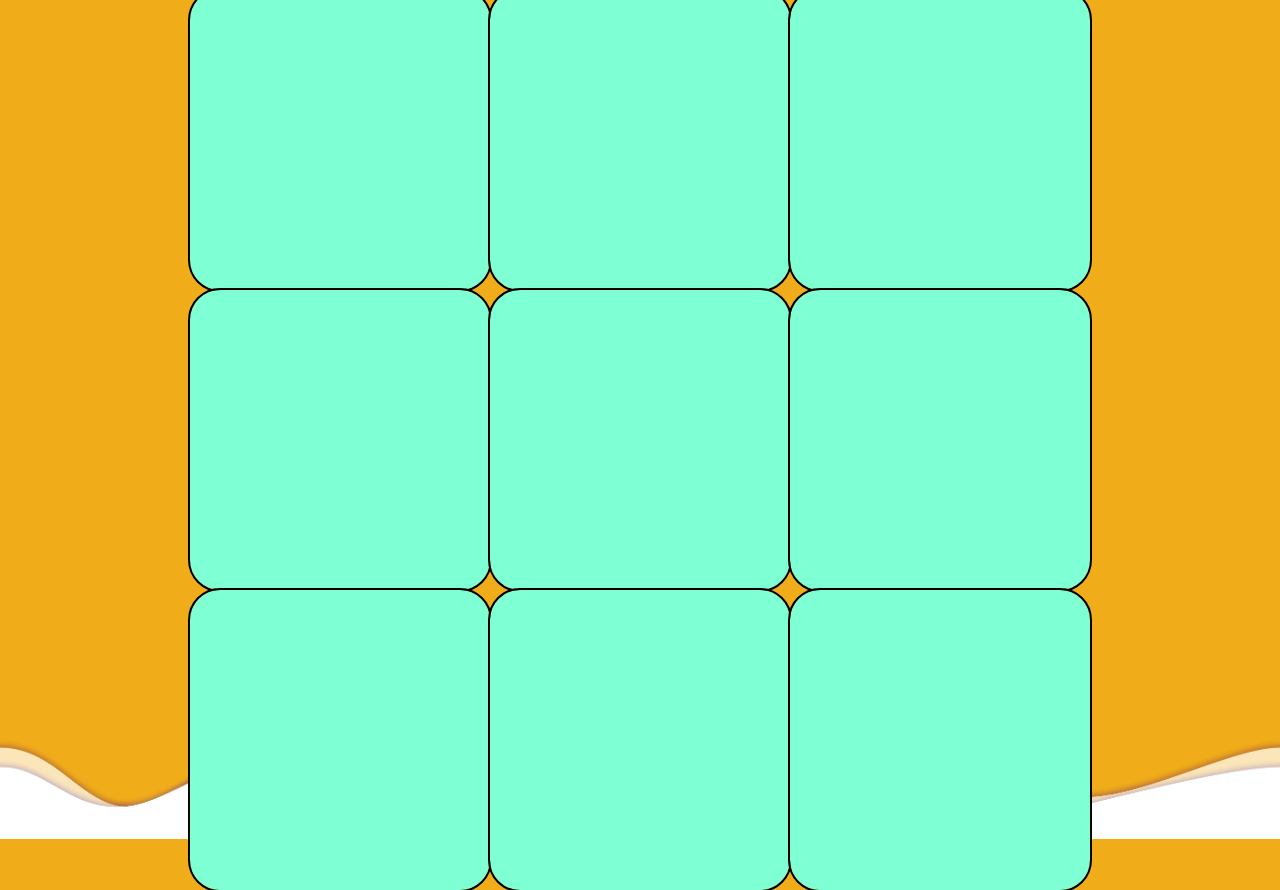
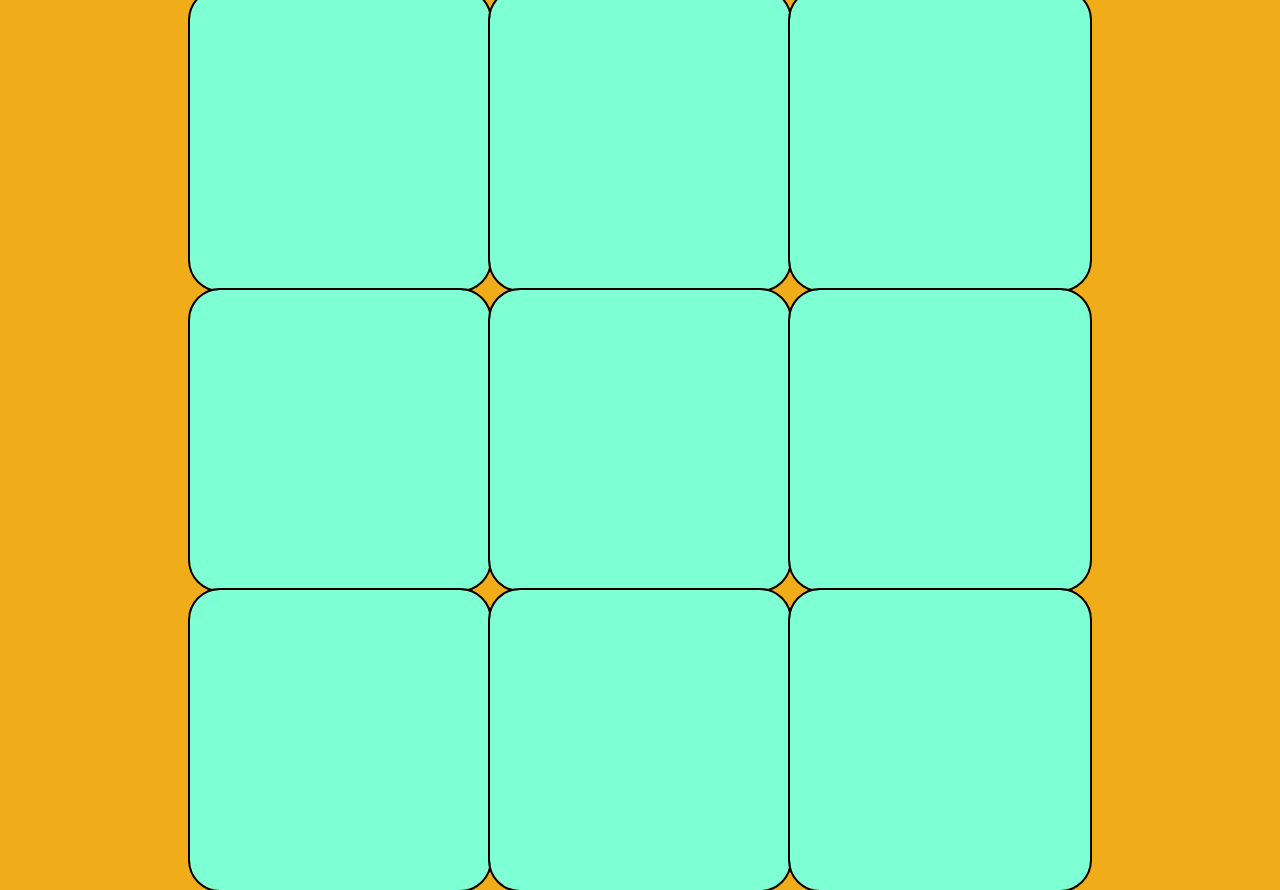
Before and after one commit to BobdaProgrammer/noughts-and-crosses, a plain HTML site: page index.html in a window 1280 px wide. Drawn offline with Linux system fonts and the light colour scheme.

Commit message:
just trying stuff

```diff
--- a/index.html
+++ b/index.html
@@ -26,15 +26,6 @@
             <div class="box" onclick="check(this)"></div>
         </div>
     </div>
-    <div class="line line-1">
-        <div class="wave wave1" style="background-image: url(1.png);"></div>
-    </div>
-    <div class="line line-2">
-        <div class="wave wave2" style="background-image: url(2.png);"></div>
-    </div>
-    <div class="line line-3">
-        <div class="wave wave3" style="background-image: url(3.png);"></div>
-    </div>
     <script src="index.js"></script>
 </body>
 </html>
--- a/styles.css
+++ b/styles.css
@@ -46,38 +46,3 @@ body{
     margin: auto;
     width: fit-content;
 }
-
-.line-1{
-    z-index: 15;
-    opacity: 0.5;
-}
-.line-2{
-    z-index: 10;
-    opacity: 0.7;
-}
-.line-3{
-    z-index: 5;
-}
-.wave{
-    position: absolute;
-    left: 0;
-    width: 100%;
-    height: 86.7vh;
-    background-repeat: repeat no-repeat;
-    background-position: 0 bottom;
-    transform-origin: center bottom;
-}
-.wave1{
-    -webkit-background-size: 50% 80px;
-    background-size: 50% 80px;
-}
-.wave2{
-    -webkit-background-size: 50% 100px;
-    background-size: 50% 100px;
-    animation: animate 12s linear infinite;
-}
-.wave3{
-    -webkit-background-size: 50% 80px;
-    background-size: 50% 80px;
-    animation: animate 18s linear infinite;
-}
```
Also changed, not shown: 1.png (deleted), 2.png (deleted), 3.png (deleted).
